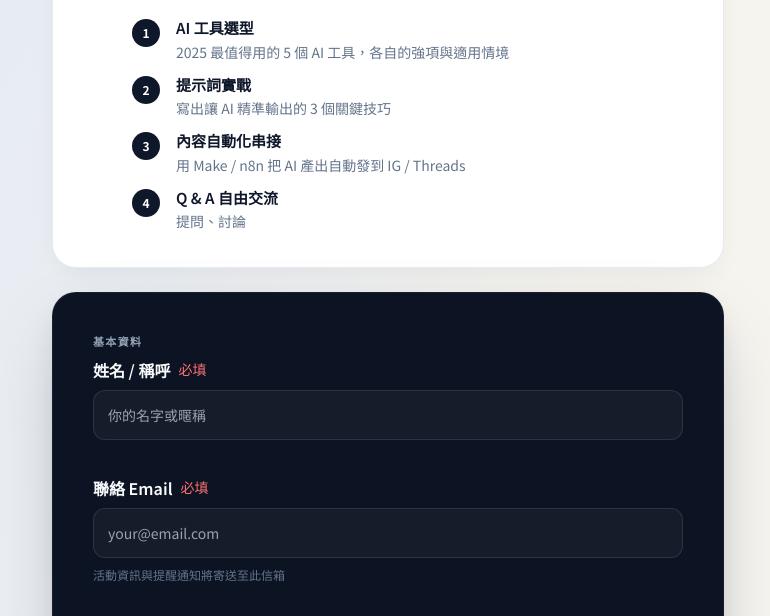
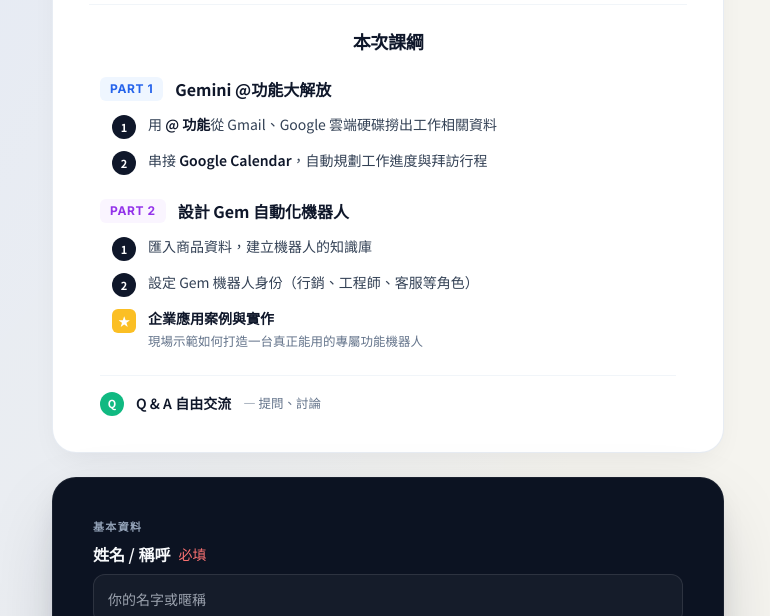
Before and after one commit to kaidinwang/ai-signup-backend, a website: page public/index.html in a window 1280 px wide. Shown: the part 660-1276 px from the top of the page, without its empty margins (252-1022 px from the left). Drawn offline with nearby package versions, Linux system fonts and the light colour scheme.

Commit message:
Update topic to Gemini practical workshop with two-part structured outline

```diff
--- a/public/index.html
+++ b/public/index.html
@@ -247,45 +247,77 @@
                 5/4 本月主題
             </div>
             <h2 class="display-font text-2xl md:text-3xl font-bold text-slate-900 mb-3 leading-snug">
-                用 AI 打造個人內容生產流
+                不懂 AI 也能學會！<br class="md:hidden">用 Gemini 讓工作快一倍、生活更輕鬆
             </h2>
             <p class="text-slate-600 text-[15px] md:text-base leading-relaxed max-w-lg mx-auto">
-                從靈感發想到成品輸出，看 AI 怎麼把你的內容生產效率提升 10 倍。
+                從 Gmail、雲端硬碟到自動化機器人，帶你掌握 Gemini 在工作與生活上的實戰應用。
             </p>
         </div>
 
         <div class="mt-7 pt-6 border-t border-slate-100">
             <div class="display-font text-lg font-bold text-slate-900 mb-5 text-center">本次課綱</div>
-            <ol class="space-y-3 max-w-lg mx-auto">
-                <li class="flex items-start gap-4">
-                    <span class="flex-shrink-0 w-7 h-7 rounded-full bg-slate-900 text-white text-xs font-bold flex items-center justify-center mt-0.5">1</span>
-                    <div>
-                        <div class="font-semibold text-slate-900 text-[15px]">AI 工具選型</div>
-                        <div class="text-sm text-slate-500 mt-0.5">2025 最值得用的 5 個 AI 工具，各自的強項與適用情境</div>
+            <div class="space-y-6 max-w-xl mx-auto">
+
+                <!-- Part 1 -->
+                <div>
+                    <div class="flex items-center gap-3 mb-3">
+                        <span class="display-font text-xs font-bold tracking-wider text-blue-600 bg-blue-50 px-2.5 py-1 rounded-md">PART 1</span>
+                        <h3 class="font-bold text-slate-900 text-[16px]">Gemini @功能大解放</h3>
                     </div>
-                </li>
-                <li class="flex items-start gap-4">
-                    <span class="flex-shrink-0 w-7 h-7 rounded-full bg-slate-900 text-white text-xs font-bold flex items-center justify-center mt-0.5">2</span>
-                    <div>
-                        <div class="font-semibold text-slate-900 text-[15px]">提示詞實戰</div>
-                        <div class="text-sm text-slate-500 mt-0.5">寫出讓 AI 精準輸出的 3 個關鍵技巧</div>
+                    <ol class="space-y-2.5 ml-3">
+                        <li class="flex items-start gap-3">
+                            <span class="flex-shrink-0 w-6 h-6 rounded-full bg-slate-900 text-white text-[11px] font-bold flex items-center justify-center mt-0.5">1</span>
+                            <div class="flex-1">
+                                <div class="text-[14px] text-slate-700 leading-relaxed">用 <span class="font-semibold text-slate-900">@ 功能</span>從 Gmail、Google 雲端硬碟撈出工作相關資料</div>
+                            </div>
+                        </li>
+                        <li class="flex items-start gap-3">
+                            <span class="flex-shrink-0 w-6 h-6 rounded-full bg-slate-900 text-white text-[11px] font-bold flex items-center justify-center mt-0.5">2</span>
+                            <div class="flex-1">
+                                <div class="text-[14px] text-slate-700 leading-relaxed">串接 <span class="font-semibold text-slate-900">Google Calendar</span>，自動規劃工作進度與拜訪行程</div>
+                            </div>
+                        </li>
+                    </ol>
+                </div>
+
+                <!-- Part 2 -->
+                <div>
+                    <div class="flex items-center gap-3 mb-3">
+                        <span class="display-font text-xs font-bold tracking-wider text-purple-600 bg-purple-50 px-2.5 py-1 rounded-md">PART 2</span>
+                        <h3 class="font-bold text-slate-900 text-[16px]">設計 Gem 自動化機器人</h3>
                     </div>
-                </li>
-                <li class="flex items-start gap-4">
-                    <span class="flex-shrink-0 w-7 h-7 rounded-full bg-slate-900 text-white text-xs font-bold flex items-center justify-center mt-0.5">3</span>
-                    <div>
-                        <div class="font-semibold text-slate-900 text-[15px]">內容自動化串接</div>
-                        <div class="text-sm text-slate-500 mt-0.5">用 Make / n8n 把 AI 產出自動發到 IG / Threads</div>
+                    <ol class="space-y-2.5 ml-3">
+                        <li class="flex items-start gap-3">
+                            <span class="flex-shrink-0 w-6 h-6 rounded-full bg-slate-900 text-white text-[11px] font-bold flex items-center justify-center mt-0.5">1</span>
+                            <div class="flex-1">
+                                <div class="text-[14px] text-slate-700 leading-relaxed">匯入商品資料，建立機器人的知識庫</div>
+                            </div>
+                        </li>
+                        <li class="flex items-start gap-3">
+                            <span class="flex-shrink-0 w-6 h-6 rounded-full bg-slate-900 text-white text-[11px] font-bold flex items-center justify-center mt-0.5">2</span>
+                            <div class="flex-1">
+                                <div class="text-[14px] text-slate-700 leading-relaxed">設定 Gem 機器人身份（行銷、工程師、客服等角色）</div>
+                            </div>
+                        </li>
+                        <li class="flex items-start gap-3">
+                            <span class="flex-shrink-0 w-6 h-6 rounded-md bg-amber-400 text-white text-[11px] font-bold flex items-center justify-center mt-0.5">★</span>
+                            <div class="flex-1">
+                                <div class="text-[14px] text-slate-900 font-semibold leading-relaxed">企業應用案例與實作</div>
+                                <div class="text-[12.5px] text-slate-500 mt-0.5">現場示範如何打造一台真正能用的專屬功能機器人</div>
+                            </div>
+                        </li>
+                    </ol>
+                </div>
+
+                <!-- Q&A -->
+                <div class="pt-4 border-t border-slate-100">
+                    <div class="flex items-center gap-3">
+                        <span class="flex-shrink-0 w-6 h-6 rounded-full bg-emerald-500 text-white text-[11px] font-bold flex items-center justify-center">Q</span>
+                        <div class="text-[14px] font-semibold text-slate-900">Q & A 自由交流</div>
+                        <span class="text-[12.5px] text-slate-500">— 提問、討論</span>
                     </div>
-                </li>
-                <li class="flex items-start gap-4">
-                    <span class="flex-shrink-0 w-7 h-7 rounded-full bg-slate-900 text-white text-xs font-bold flex items-center justify-center mt-0.5">4</span>
-                    <div>
-                        <div class="font-semibold text-slate-900 text-[15px]">Q & A 自由交流</div>
-                        <div class="text-sm text-slate-500 mt-0.5">提問、討論</div>
-                    </div>
-                </li>
-            </ol>
+                </div>
+            </div>
         </div>
     </section>
 
```
